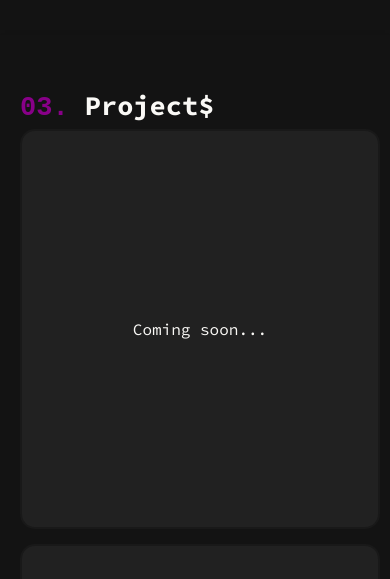
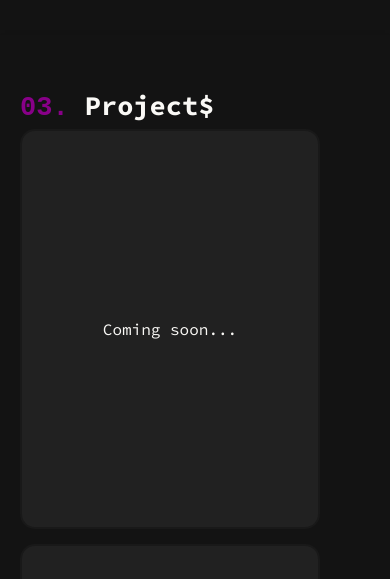
Before and after one commit to fkuroshiro/fkuroshiro-old, a React (Vite) app: page / in a window 390 px wide. Shown: the part 960-1539 px from the top of the page. Built offline with nearby package versions, Linux system fonts and the light colour scheme.

Commit message:
prosiiiim

```diff
--- a/src/css/mobile.css
+++ b/src/css/mobile.css
@@ -40,7 +40,7 @@
 
     .card {
         min-width: 200px;
-        max-width: 400px;
+        max-width: 300px;
     }
 
     .create-web {
```
